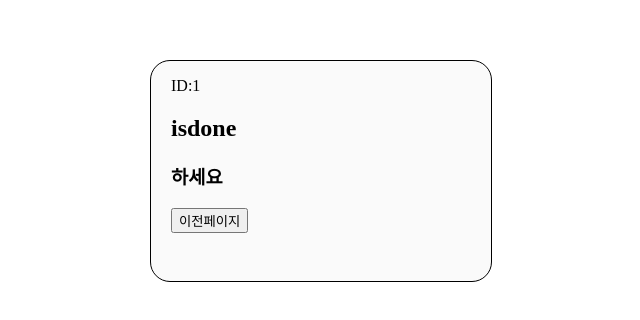
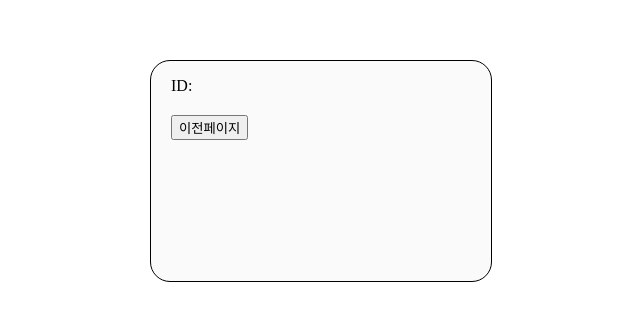
Before and after one commit to Limsoheeee/Todolist, a React (Create React App) app: page /detail/1 in a window 1280 px wide. Shown: the part 190-510 px from the top of the page, without its empty margins (340-980 px from the left). Built offline with nearby package versions, Linux system fonts and the light colour scheme.

Commit message:
디스패치로 라우터전송

```diff
--- a/src/components/Detail.jsx
+++ b/src/components/Detail.jsx
@@ -1,20 +1,23 @@
 import React from "react";
 import styled from "styled-components";
 import { useSelector } from "react-redux";
-import { useParams } from "react-router-dom";
+import { useParams, useLocation } from "react-router-dom";
 import { useNavigate } from "react-router-dom";
 
 function Detail() {
   const navigate = useNavigate();
-  const toDoList = useSelector((state) => state.todo.todoList);
-  const { id } = useParams();
-  const detailpage = toDoList.find((todo)=>todo.id === Number(id));
-
+  const currentTodo = useSelector((state)=> state.todo.currentTodo);
+  // const { id } = useParams();
+  const param = useParams()
+  const location = useLocation()
+  console.log(location)
+  // const detailpage = toDoList.find((todo)=>todo.id === Number(id));
+const {id, title, content} = currentTodo
   return (
     <StBox>
        <p>ID:{id}</p>
-      <h2>{detailpage.title}</h2>
-      <h3>{detailpage.content}</h3>
+      <h2>{title}</h2>
+      <h3>{content}</h3>
       <button onClick={()=>{navigate(-1)}}>이전페이지</button>
     </StBox>
   );
--- a/src/components/ToDo.jsx
+++ b/src/components/ToDo.jsx
@@ -9,16 +9,19 @@ const ToDo = ({ item }) => {
   const navigate = useNavigate();
   const { title, content, isDone, id } = item;
 
+  const todoList = useSelector((state)=> state.todo.todoList)
+
   const onClickDel = (id) => {
     dispatch(delCard(id));
   };
 
-  // const onClickDetail = (id) => {
-  //   navigate(`/detail/${toDoList.id}`);
-  //   // const detail = { ...toDoList.id };
-  //   // dispatch(gettodoid(detail));
-  //   // console.log(detail)
-  // };
+  const onClickDetail = (id) => {
+    dispatch(gettodoid(id));
+    const findCard = todoList.filter((card)=>{
+      return card.id === id
+    })
+    navigate(`/detail/${id}`, {state: findCard});
+  };
 
   const onClickChange = (id) => {
     dispatch(changeCard(id));
@@ -27,7 +30,7 @@ const ToDo = ({ item }) => {
   return (
     <TodoCard>
       <div>
-        <span onClick={()=>{navigate(`/detail/${id}`)}}>상세보기</span>
+        <DeTail onClick={()=>onClickDetail(item.id)}>상세보기</DeTail>
         <h4>{title}</h4>
         <Content>{content}</Content>
       </div>
@@ -43,6 +46,10 @@ const ToDo = ({ item }) => {
 
 const Content = styled.p`
   word-break: break-all;
+`;
+
+const DeTail = styled.span`
+  cursor: pointer;;
 `;
 
 const TodoCard = styled.li`
--- a/src/redux/modules/todo.js
+++ b/src/redux/modules/todo.js
@@ -58,14 +58,13 @@ const todo = (state = initialState, action) => {
         ),
       };
       return changeCard;
-      // case "GETTODO_ID":
-      //   const getTodoId = {
-      //     ...state,
-      //     todoList: state.todoList.find((item) =>
-      //       item.id === action.payload
-      //     ),
-      //   };
-      //   return getTodoId;
+      case "GETTODO_ID":
+        return {
+          ...state,
+          currentTodo: state.todoList.find((item) =>
+             item.id === action.payload
+          ),
+        };
         default:
       return state;
   }
```
